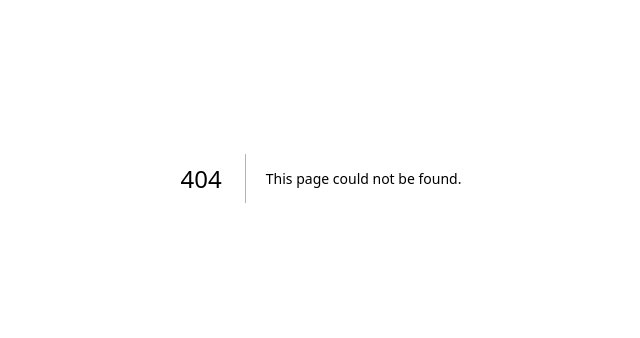
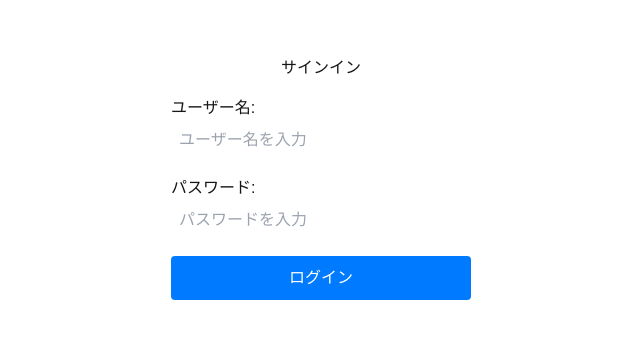
Before and after one commit to expsh13/next-auth-demo, a Next.js app: page /sign-in in a window 1280 px wide. Before the commit this address had no page. Shown: the part 222-560 px from the top of the page, without its empty margins (319-959 px from the left). Built offline with nearby package versions, Linux system fonts and the light colour scheme.

Commit message:
add signIn signUp

```diff
--- a/app/api/users/route.ts
+++ b/app/api/users/route.ts
@@ -9,9 +9,9 @@ export async function GET() {
 }
 
 export async function POST(req: Request) {
-  const { name, email } = await req.json();
+  const { name, password } = await req.json();
   const user = await prisma.user.create({
-    data: { name, email },
+    data: { name, password },
   });
   return NextResponse.json(user);
 }
--- a/app/page.tsx
+++ b/app/page.tsx
@@ -1,22 +1,15 @@
-"use client";
+type User = {
+  name: string;
+};
 
-export default function Home() {
-  const handleOnClick = async () => {
-    const response = await fetch("/api/users", {
-      method: "POST",
-      headers: { "Content-Type": "application/json" },
-      body: JSON.stringify({ name: "Alice", email: "s@gmail.com" }),
-    });
-    console.log(await response.json());
-  };
-  const get = async () => {
-    const response = await fetch("/api/users");
-    console.log(await response.json());
-  };
+export default async function Home() {
+  const response = await fetch(`${process.env.SERVER_URL}/api/users`);
+  const users: User[] = await response.json();
   return (
-    <div>
-      <button onClick={handleOnClick}>クリック</button>
-      <button onClick={get}>get</button>
-    </div>
+    <ul>
+      {users.map((user) => (
+        <li key={user.name}>ユーザー名：{user.name}</li>
+      ))}
+    </ul>
   );
 }
--- /dev/null
+++ b/app/sign-in/page.tsx
@@ -0,0 +1,75 @@
+"use client";
+
+import { useState } from "react";
+
+export default function Login() {
+  const [username, setUsername] = useState("");
+  const [password, setPassword] = useState("");
+
+  const handleSubmit = async (event: React.FormEvent) => {
+    event.preventDefault();
+    const response = await fetch("/api/users", {
+      method: "POST",
+      headers: { "Content-Type": "application/json" },
+      body: JSON.stringify({ name: username, password: password }),
+    });
+    console.log(await response.json());
+  };
+
+  return (
+    <div
+      style={{
+        display: "flex",
+        justifyContent: "center",
+        alignItems: "center",
+        height: "100vh",
+      }}
+    >
+      <form
+        onSubmit={handleSubmit}
+        style={{
+          display: "flex",
+          flexDirection: "column",
+          width: "300px",
+          gap: "1rem",
+        }}
+      >
+        <h2 style={{ textAlign: "center" }}>サインイン</h2>
+        <label>
+          ユーザー名:
+          <input
+            type="text"
+            value={username}
+            onChange={(e) => setUsername(e.target.value)}
+            placeholder="ユーザー名を入力"
+            style={{ padding: "8px", fontSize: "16px" }}
+          />
+        </label>
+        <label>
+          パスワード:
+          <input
+            type="password"
+            value={password}
+            onChange={(e) => setPassword(e.target.value)}
+            placeholder="パスワードを入力"
+            style={{ padding: "8px", fontSize: "16px" }}
+          />
+        </label>
+        <button
+          type="submit"
+          style={{
+            padding: "10px",
+            fontSize: "16px",
+            backgroundColor: "#007BFF",
+            color: "#FFF",
+            border: "none",
+            borderRadius: "4px",
+            cursor: "pointer",
+          }}
+        >
+          ログイン
+        </button>
+      </form>
+    </div>
+  );
+}
--- /dev/null
+++ b/app/sign-up/page.tsx
@@ -0,0 +1,69 @@
+"use client";
+
+import { useState } from "react";
+
+export default function Login() {
+  const [username, setUsername] = useState("");
+  const [password, setPassword] = useState("");
+
+  const handleSubmit = async (event: React.FormEvent) => {
+    event.preventDefault();
+  };
+
+  return (
+    <div
+      style={{
+        display: "flex",
+        justifyContent: "center",
+        alignItems: "center",
+        height: "100vh",
+      }}
+    >
+      <form
+        onSubmit={handleSubmit}
+        style={{
+          display: "flex",
+          flexDirection: "column",
+          width: "300px",
+          gap: "1rem",
+        }}
+      >
+        <h2 style={{ textAlign: "center" }}>サインイン</h2>
+        <label>
+          ユーザー名:
+          <input
+            type="text"
+            value={username}
+            onChange={(e) => setUsername(e.target.value)}
+            placeholder="ユーザー名を入力"
+            style={{ padding: "8px", fontSize: "16px" }}
+          />
+        </label>
+        <label>
+          パスワード:
+          <input
+            type="password"
+            value={password}
+            onChange={(e) => setPassword(e.target.value)}
+            placeholder="パスワードを入力"
+            style={{ padding: "8px", fontSize: "16px" }}
+          />
+        </label>
+        <button
+          type="submit"
+          style={{
+            padding: "10px",
+            fontSize: "16px",
+            backgroundColor: "#007BFF",
+            color: "#FFF",
+            border: "none",
+            borderRadius: "4px",
+            cursor: "pointer",
+          }}
+        >
+          ログイン
+        </button>
+      </form>
+    </div>
+  );
+}
```
Also changed, not shown: app/login/page.tsx (added), 1 other file (tests, documents, lock files or other folders).
